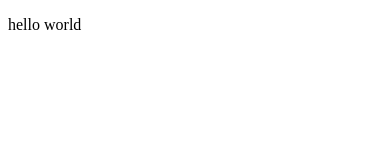
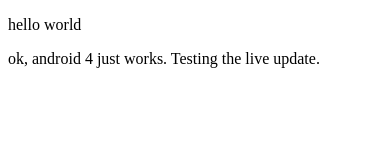
Before and after one commit to dendril/hw, a plain HTML site: page index.html in a window 390 px wide. Drawn offline with Linux system fonts and the light colour scheme; some packages are replaced by stand-ins of ours.

Commit message:
Simple update.

```diff
--- a/index.html
+++ b/index.html
@@ -7,5 +7,6 @@
 	</head>
 	<body>
  		<p>hello world</p>
+ 		<p>ok, android 4 just works. Testing the live update.</p>
 	</body>
 </html>
```
